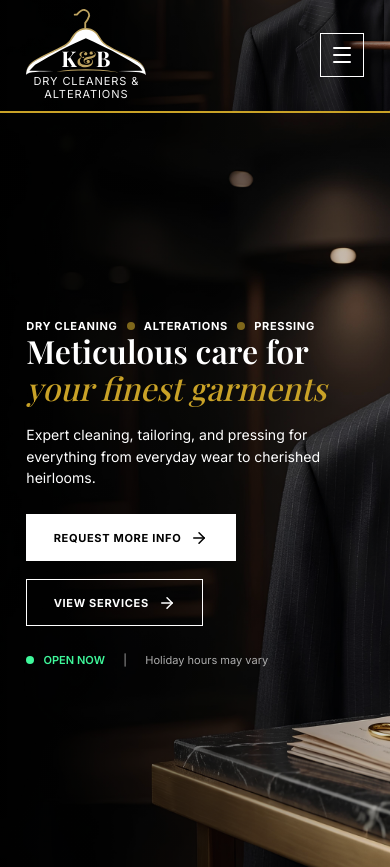
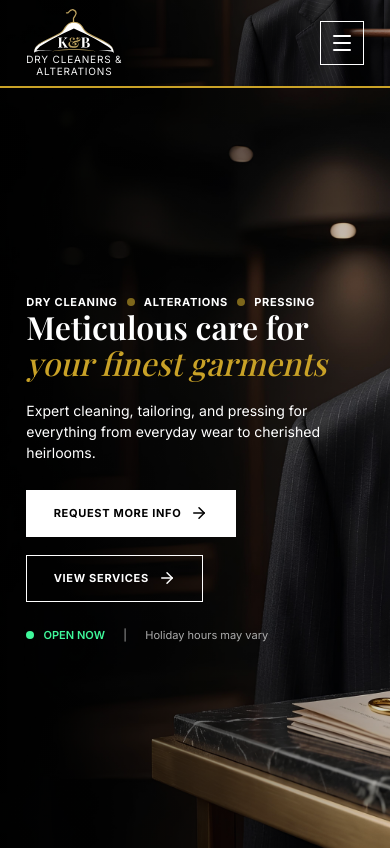
Before and after one commit to notEmmi/kandb, a React (Vite) app: page / in a window 390 px wide. Shown: the top 867 px of the page. Built offline with nearby package versions, Linux system fonts and the light colour scheme; a web font is replaced by a local one.

Commit message:
fix: adjust logo image width and update tagline font size for better responsiveness

```diff
--- a/src/components/Nav.css
+++ b/src/components/Nav.css
@@ -27,7 +27,7 @@
 }
 
 .logo-img {
-  width: 120px;
+  width: clamp(80px, 10vw, 120px);
 }
 
 .logo {
@@ -38,7 +38,7 @@
 }
 
 .logo-tagline {
-  font-size: var(--font-size-sm);
+  font-size: var(--font-size-xs);
   line-height: 1.2;
   letter-spacing: 0.08em;
   text-transform: uppercase;
```
